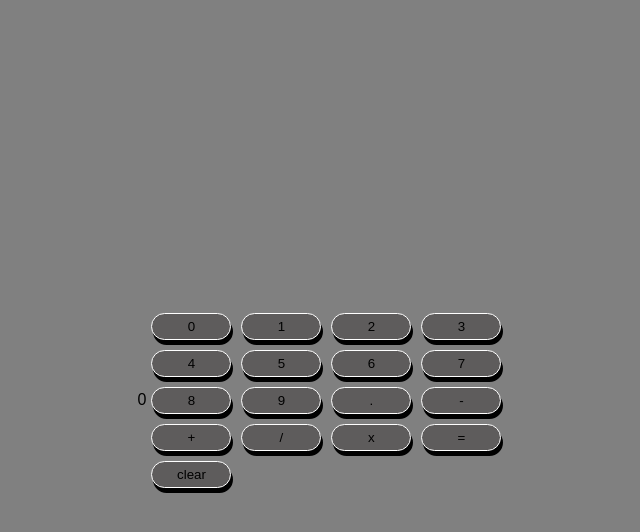
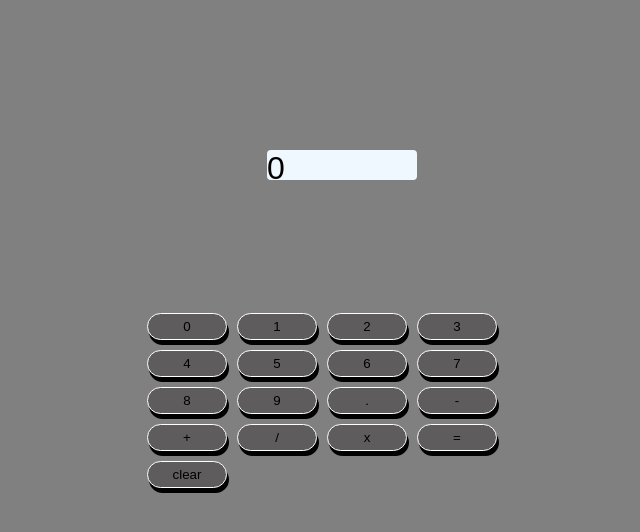
Before and after one commit to Simon-Percy/FCC-projects, a React (Vite) app: page / in a window 1280 px wide. Shown: the top 532 px of the page, without its empty margins (298-938 px from the left). Built offline with nearby package versions, Linux system fonts and the light colour scheme.

Commit message:
fixed display

```diff
--- a/src/App.css
+++ b/src/App.css
@@ -37,3 +37,12 @@
 .cal-btn:focus {
   background-color: white;
 }
+#calulator-box #display {
+  position: absolute;
+  top: 150px;
+  background-color: aliceblue;
+  width: 150px;
+  height: 30px;
+  font-size: 2em;
+  border-radius: 4px;
+}
--- a/src/App.jsx
+++ b/src/App.jsx
@@ -75,7 +75,7 @@ function App() {
           <button className="cal-btn" id="equals" onClick={handleClick}>
             =
           </button>
-          <button className="cal-btn" id="clear" onClick={handleClick}>
+          <button className="cal-btn" id="clear" onClick={() => setEquation(0)}>
             clear
           </button>
         </div>
```
